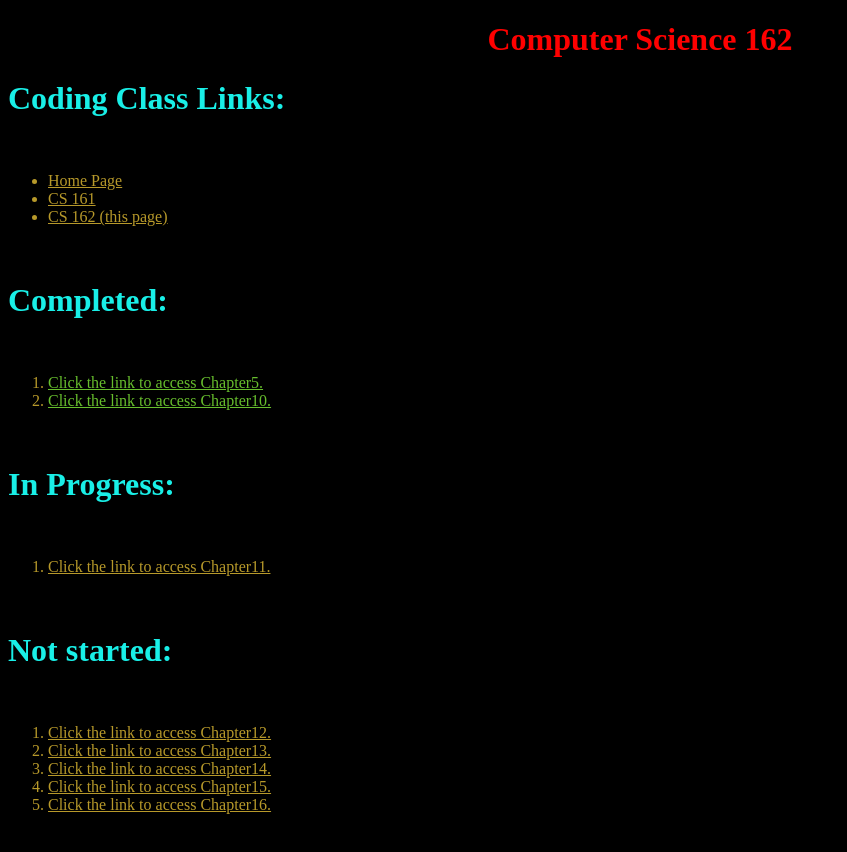
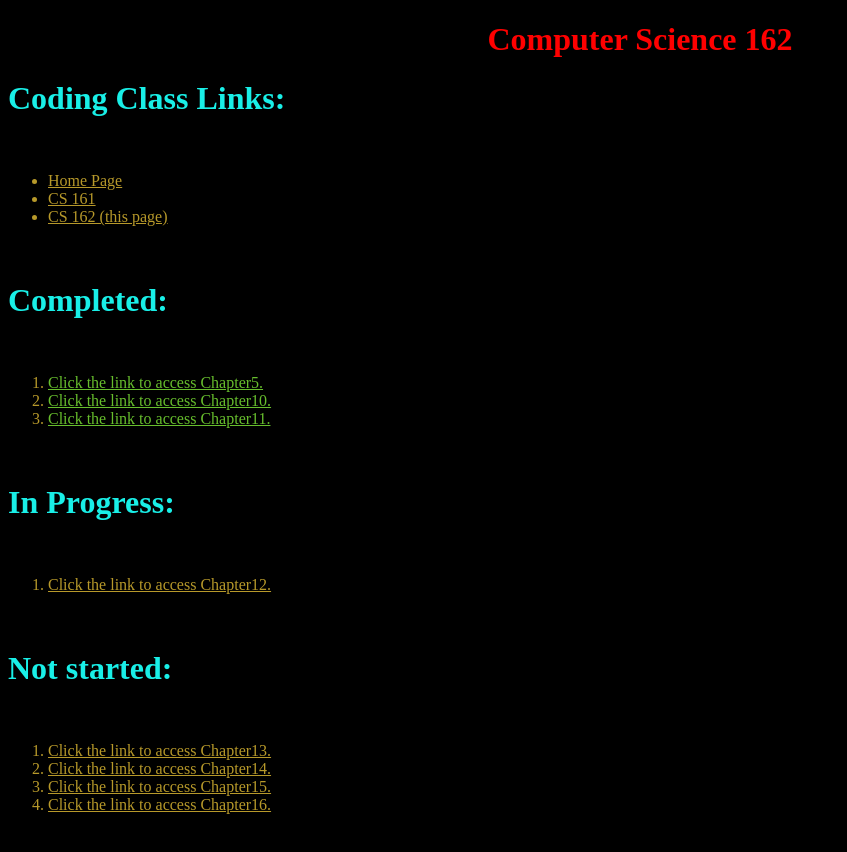
Before and after one commit to Jburns2019/web, a plain HTML site: page CS162.html in a window 1280 px wide. Shown: the whole page, without its empty margins (0-847 px from the left). Drawn offline with Linux system fonts and the light colour scheme.

Commit message:
Update CS162.html

```diff
--- a/CS162.html
+++ b/CS162.html
@@ -55,6 +55,10 @@
         <li>
           <a href="https://docs.google.com/document/d/12RdlUlNUU49Bzs-Rpz7hYXP7IjL3OAtjEMmRGDltZ7g/edit" style="color: rgb(103,190,45)">Click the link to access Chapter10.</a>
         </li>
+
+        <li>
+          <a href="https://docs.google.com/document/d/16JEjFjhZ9zijMus2k7HBFxtrBclzhEMYt5skYxep508/edit" style="color: rgb(103,190,45)">Click the link to access Chapter11.</a>
+        </li>
       </ol>
 
     <br>
@@ -65,7 +69,7 @@
 
     <ol>
       <li>
-        <a href="https://docs.google.com/document/d/16JEjFjhZ9zijMus2k7HBFxtrBclzhEMYt5skYxep508/edit">Click the link to access Chapter11.</a>
+        <a href="https://docs.google.com/document/d/1Wcu_lOkxlDTddy9zvLSajGqkTbTxv5Q_xkPZrYVsSLo/edit">Click the link to access Chapter12.</a>
       </li>
     </ol>
 
@@ -76,10 +80,6 @@
     <br>
 
     <ol>
-        <li>
-          <a href="https://docs.google.com/document/d/1Wcu_lOkxlDTddy9zvLSajGqkTbTxv5Q_xkPZrYVsSLo/edit">Click the link to access Chapter12.</a>
-        </li>
-
         <li>
           <a href="https://docs.google.com/document/d/1t8ZO9kf1wPweDSd0DxB_S633fICLNUiRvUZCUoH21-4/edit">Click the link to access Chapter13.</a>
         </li>
```
